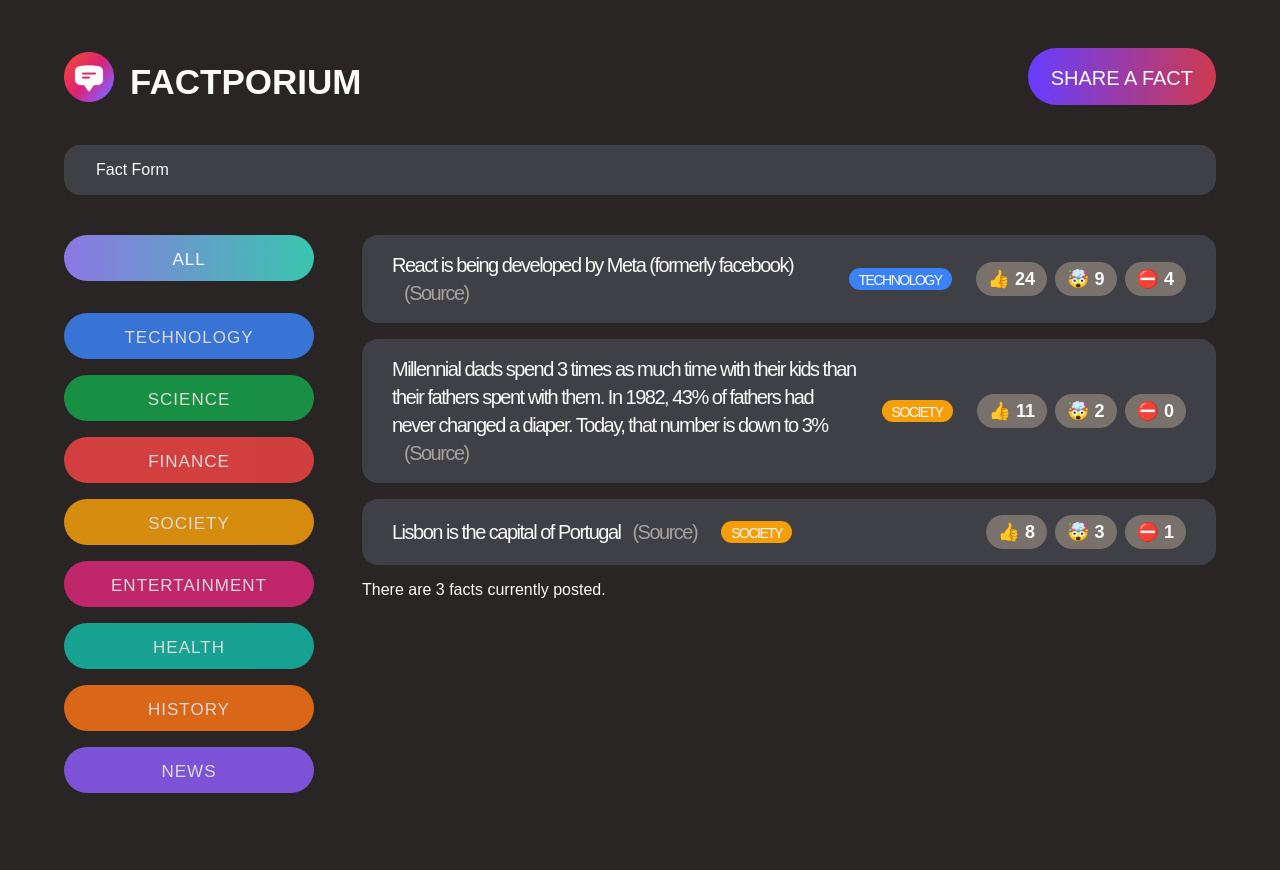
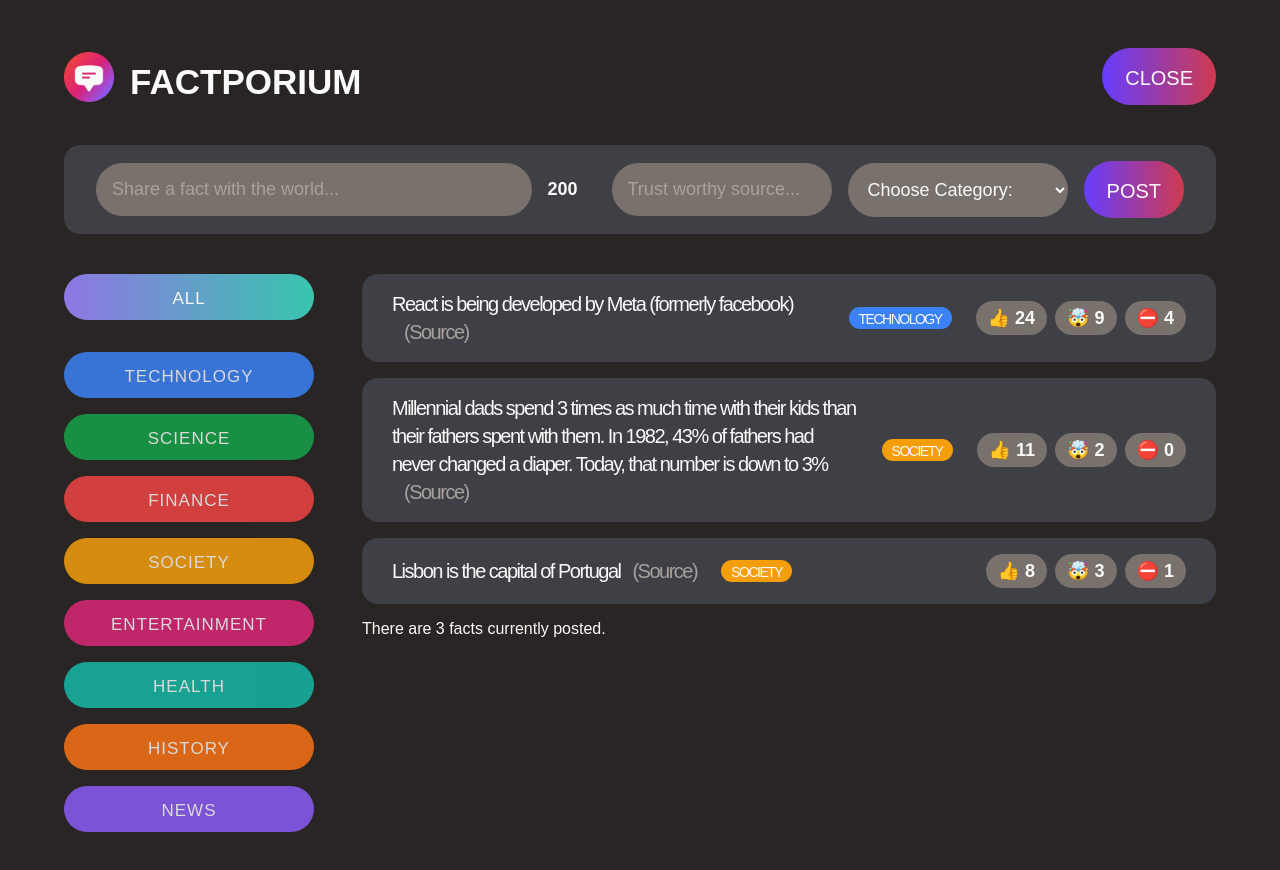
Before and after one commit to KramerJProg/Factporium, a React (Create React App) app: page / in a window 1280 px wide. Both pictures are taken after a click on the button "SHARE A FACT". Shown: the top 870 px of the page. Built offline with nearby package versions, Linux system fonts and the light colour scheme; a web font is replaced by a local one.

Commit message:
Handling State for function (#19)
Co-authored-by: Kramer Jensen <kramerdjensen@gmail.com>

```diff
--- a/src/App.js
+++ b/src/App.js
@@ -1,3 +1,4 @@
+import { useState } from "react";
 import "./style.css";
 
 
@@ -47,21 +48,15 @@ const initialFacts = [
 ];
 
 function App() {
-	const appTitle = "Factporium";
+	// State (Re-render the component) DEFINE STATE VARIABLE
+	const [showForm, setShowForm] = useState(false);
 
 	return (
 		// JSX Syntax (Not HTML) React creates the JSX.
 		<>
-			{/* HEADER */}
-			<header className="the-header">
-				<div className="logo">
-					<a href="index.html"><img src="logo.png" alt="Factporium Logo" /></a>
-					<h1 id="top-heading"><a href="index.html">{appTitle}</a></h1>
-				</div>
-				<button className="btn btn-large btn-open">Share a fact</button>
-			</header>
+			<Header showForm={showForm} setShowForm={setShowForm} />
 
-			<NewFactForm />
+			{showForm ? <NewFactForm /> : null}
 
 			<main className="main">
 				<CategoryFilter />
@@ -71,8 +66,46 @@ function App() {
 	);
 }
 
+function Header({ showForm, setShowForm }) {
+	const appTitle = "Factporium";
+
+	return <header className="the-header">
+		<div className="logo">
+			<a href="index.html"><img src="logo.png" alt="Factporium Logo" /></a>
+			<h1 id="top-heading"><a href="index.html">{appTitle}</a></h1>
+		</div>
+		<button className="btn btn-large btn-open"
+			onClick={() => setShowForm((show) => !show)}>
+			{showForm ? "Close" : "Share a Fact"}
+		</button>
+	</header>
+}
+
 function NewFactForm() {
-	return <form className="fact-form">Fact Form</form>
+	const [text, setText] = useState("");
+	const [source, setSource] = useState("");
+	const [category, setCategory] = useState("");
+	const textLength = text.length;
+
+	function handleSubmit(e) {
+		e.preventDefault();
+	}
+
+	return (
+		<form className="fact-form" onSubmit={handleSubmit}>
+			<input type="text" placeholder="Share a fact with the world..." value={text} onChange={(e) => setText(e.target.value)} />
+			<span>{200 - textLength}</span>
+			<input type="text" placeholder="Trust worthy source..." value={source} onChange={(e) => setSource(e.target.value)} />
+			<select value={category} onChange={(e) => setCategory(e.target.value)}>
+				<option value="">Choose Category:</option>
+				{CATEGORIES.map((cat) =>
+					<option key={cat.name} value={cat.name}>
+						{cat.name.toUpperCase()}
+					</option>)}
+			</select>
+			<button className="btn btn-large">Post</button>
+		</form>
+	);
 }
 
 function CategoryFilter() {
```
